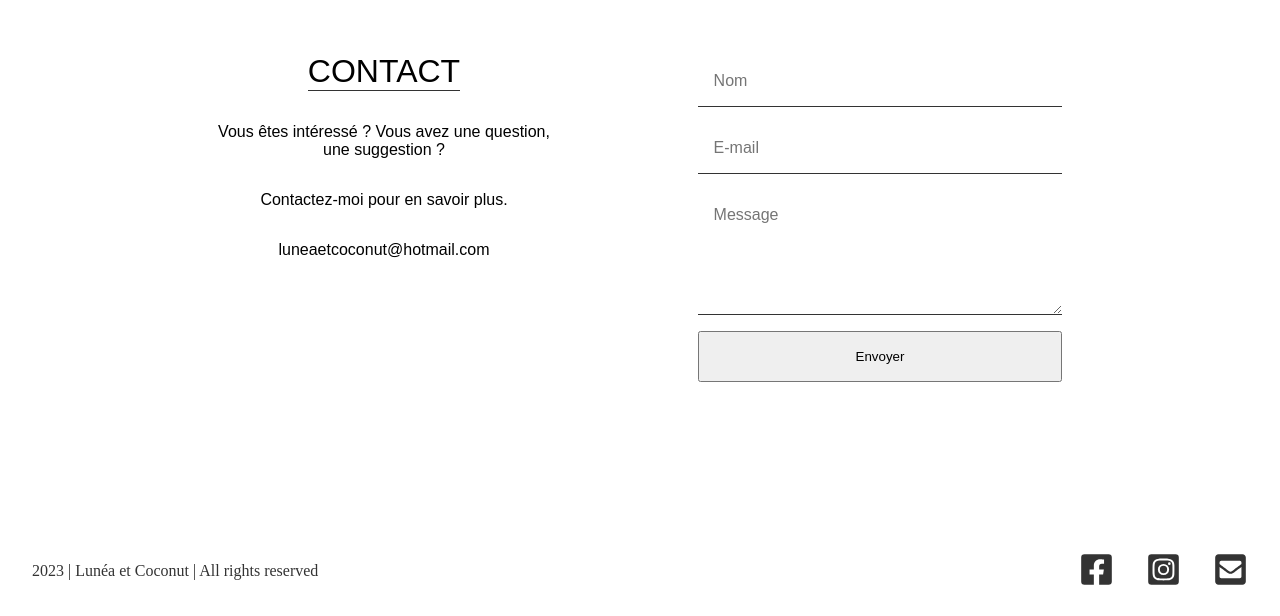
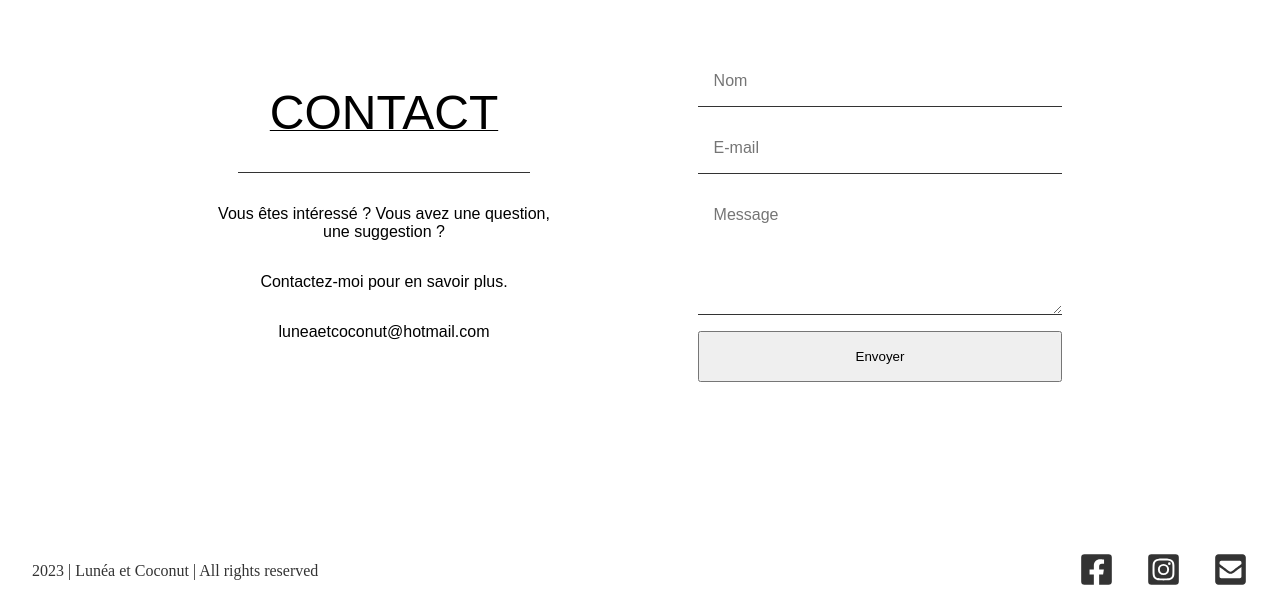
Before and after one commit to davidotch/lunea_coconut, a React (Create React App) app: page / in a window 1280 px wide. Shown: the part 1752-2368 px from the top of the page. Built offline with nearby package versions, Linux system fonts and the light colour scheme.

Commit message:
add H1 css

```diff
--- a/src/index.css
+++ b/src/index.css
@@ -16,3 +16,13 @@ li {
 a {
     text-decoration: none;
 }
+
+h1 {
+    padding: 2rem;
+    margin-bottom: 1rem;
+    font-family: 'Poppins', sans-serif;
+    font-weight: lighter;
+    font-size: 3rem;
+    text-decoration: underline solid 1px;
+    font-family: 'Great Vibes', sans-serif;
+}
```
